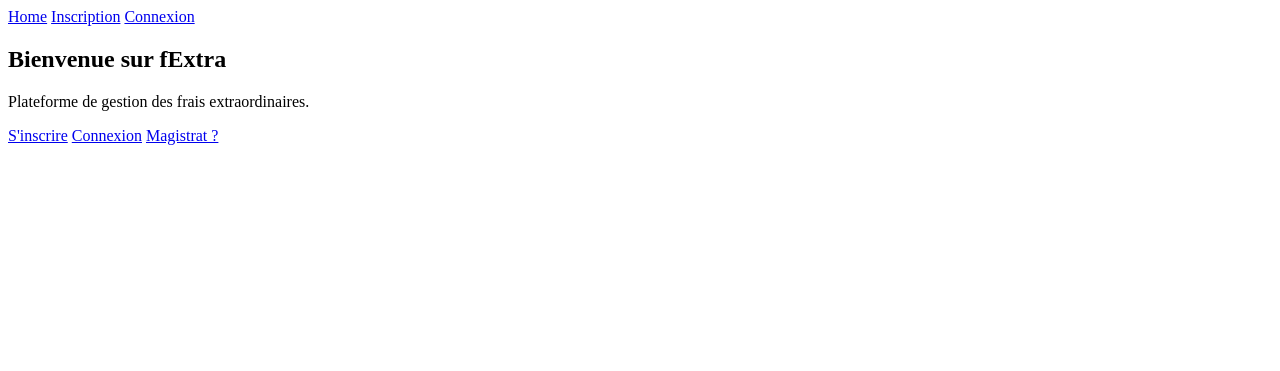
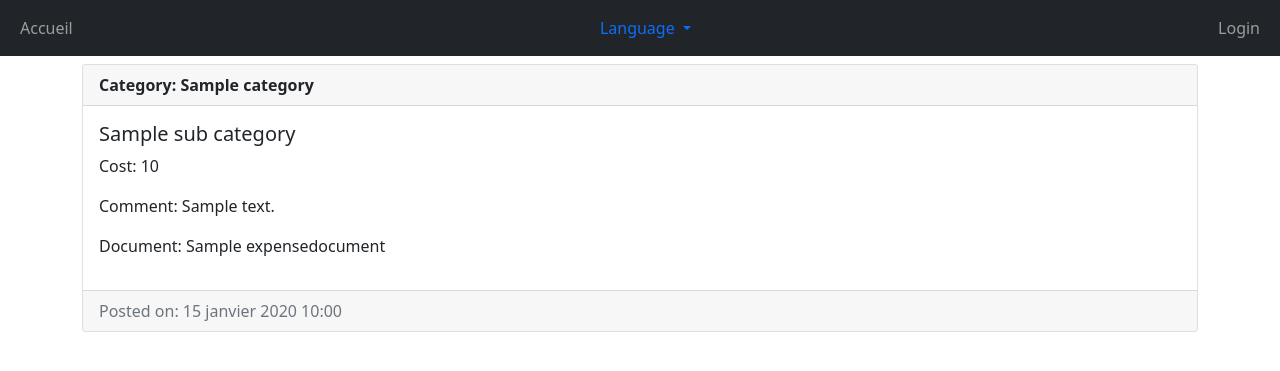
Before and after one commit to nottoBD/projetTFE, a Django app: template fExtra/accounts/templates/accounts/home.html in a window 1280 px wide. Shown: the top 371 px of the page. Run offline with Django 5.2, Linux system fonts and the light colour scheme; the template is opened without the code that fills it: most values are stand-ins (such as "Sample title", 1, 10 or a date in 2020); parts of the project's set-up code (start-up, migrations or seed data) failed here and were passed over.

Commit message:
Intégration des premieres vues avec le frontend et la traduction. La vue de création de frais est une vue de test étant destinée à une autre application (module Django)

```diff
--- /dev/null
+++ b/fExtra/accounts/templates/accounts/base.html
@@ -0,0 +1,81 @@
+<!DOCTYPE html>
+<html lang="en">
+<head>
+    <meta charset="UTF-8" />
+    <meta http-equiv="X-UA-Compatible" content="IE=edge" />
+    <meta name="viewport" content="width=device-width, initial-scale=1.0" />
+    <link
+            href="https://cdn.jsdelivr.net/npm/bootstrap@5.1.3/dist/css/bootstrap.min.css"
+            rel="stylesheet"
+            integrity="sha384-1BmE4kWBq78iYhFldvKuhfTAU6auU8tT94WrHftjDbrCEXSU1oBoqyl2QvZ6jIW3"
+            crossorigin="anonymous"
+    />
+    {% load i18n %}
+    <title>{% block title %}Plateforme fExtra{% endblock %}</title>
+</head>
+<body>
+<nav class="navbar navbar-expand-lg navbar-dark bg-dark">
+    <div class="container-fluid">
+        <div>
+            <ul class="navbar-nav">
+                <li class="nav-item">
+                    <a class="nav-link" href="/home">{% trans "Home" %}</a>
+                </li>
+                {% if user.is_authenticated %}
+                <li class="nav-item">
+                    <a class="nav-link" href="/create-expense">{% trans "Expense" %}</a>
+                </li>
+                {% endif %}
+                {% if user.is_superuser %}
+                <li class="nav-item">
+                    <a class="nav-link" href="/register-magistrat">{% trans "Register Magistrat" %}</a>
+                </li>
+                {% endif %}
+            </ul>
+        </div>
+        <div class="nav-item dropdown">
+            <a class="nav-link dropdown-toggle" href="#" id="navbarDropdown" role="button" data-bs-toggle="dropdown" aria-expanded="false">
+                {% trans "Language" %}
+            </a>
+            <ul class="dropdown-menu" aria-labelledby="navbarDropdown">
+                {% get_current_language as LANGUAGE_CODE %}
+                {% get_available_languages as LANGUAGES %}
+                {% for lang in LANGUAGES %}
+                <li>
+                    <form action="{% url 'set_language' %}" method="post">
+                        {% csrf_token %}
+                        <input name="next" type="hidden" value="{{ request.path }}">
+                        <input name="language" type="hidden" value="{{ lang.0 }}">
+                        <button type="submit" class="dropdown-item">{{ lang.1 }}</button>
+                    </form>
+                </li>
+                {% endfor %}
+            </ul>
+        </div>
+        <div>
+            <ul class="navbar-nav">
+                {% if user.is_authenticated %}
+                <span class="navbar-text">{% trans "Logged in as" %} {{user.username}} {{ user_role }}</span>
+                <li class="nav-item">
+                    <form action="/logout/" method="post">
+                        {% csrf_token %}
+                        <button type="submit" class="btn btn-link nav-link" >{% trans "Logout" %}</button>
+                    </form>
+                </li>
+                {% else %}
+                <li class="nav-item">
+                    <a class="nav-link" href="/login">{% trans "Login" %}</a>
+                </li>
+                {% endif %}
+            </ul>
+        </div>
+    </div>
+</nav>
+<div class="container">{% block content %} {% endblock %}</div>
+<script
+        src="https://cdn.jsdelivr.net/npm/bootstrap@5.1.3/dist/js/bootstrap.bundle.min.js"
+        integrity="sha384-ka7Sk0Gln4gmtz2MlQnikT1wXgYsOg+OMhuP+IlRH9sENBO0LRn5q+8nbTov4+1p"
+        crossorigin="anonymous"
+></script>
+</body>
+</html>
--- a/fExtra/accounts/templates/accounts/home.html
+++ b/fExtra/accounts/templates/accounts/home.html
@@ -1,22 +1,27 @@
-{% extends 'base.html' %}
+{% extends 'accounts/base.html' %}
+{% load i18n %}
+
+{% block title %}{% trans "Home Page" %}{% endblock %}
 
 {% block content %}
-<div class="container mt-5">
-    {% if user.is_authenticated %}
-    {% if user.est_parent %}
-    <p>Vous êtes connecté en tant que {{ user.profile_parent.prenom }} {{ user.profile_parent.nom }}.</p>
-    {% elif user.est_magistrat %}
-    <p>Vous êtes connecté en tant que {{ user.email }}.</p>
-    {% endif %}
-    <!--<a class="btn btn-primary" href="{% url 'deconnexion' %}">Déconnexion</a>-->
-    {% else %}
-    <h2>Bienvenue sur fExtra</h2>
-    <p>Plateforme de gestion des frais extraordinaires.</p>
-    <div>
-        <a class="btn btn-primary" href="{% url 'inscription' %}">S'inscrire</a>
-        <a class="btn btn-secondary" href="{% url 'connexion' %}">Connexion</a>
-        <a class="btn btn-info" href="{% url 'connexion_magistrat' %}">Magistrat ?</a>
-    </div>
-    {% endif %}
-</div>
-{% endblock %}
+    {% for expense in expenses %}
+        <div class="card mt-2">
+            <div class="card-header">
+                <strong>{% trans "Category" %}: {{ expense.category.name }}</strong>
+            </div>
+            <div class="card-body d-flex flex-row justify-content-between">
+                <div>
+                    <h5 class="card-title">{{ expense.sub_category.name }}</h5>
+                    <p>{% trans "Cost" %}: {{ expense.cost }}</p>
+                    <p>{% trans "Comment" %}: {{ expense.commentary }}</p>
+                    <p>{% trans "Document" %}: {{ expense.expensedocument }}</p>
+                </div>
+            </div>
+            <div class="card-footer text-muted">
+                {% trans "Posted on" %}: {{ expense.date }}
+            </div>
+        </div>
+    {% empty %}
+<p>{% trans "No expenses recorded yet" %}</p>
+
+{% endfor %} {% endblock %}
```
Also changed, not shown: fExtra/accounts/templates/accounts/connexion.html (deleted, +0 -22 lines), fExtra/accounts/templates/accounts/create_expense.html (added, +17 -0 lines), fExtra/accounts/templates/accounts/inscription.html (deleted, +0 -11 lines), fExtra/accounts/templates/registration/login.html (added, +14 -0 lines), fExtra/accounts/templates/registration/sign_up.html (added, +13 -0 lines), fExtra/accounts/templates/registration/sign_up_magistrat.html (added, +13 -0 lines).
